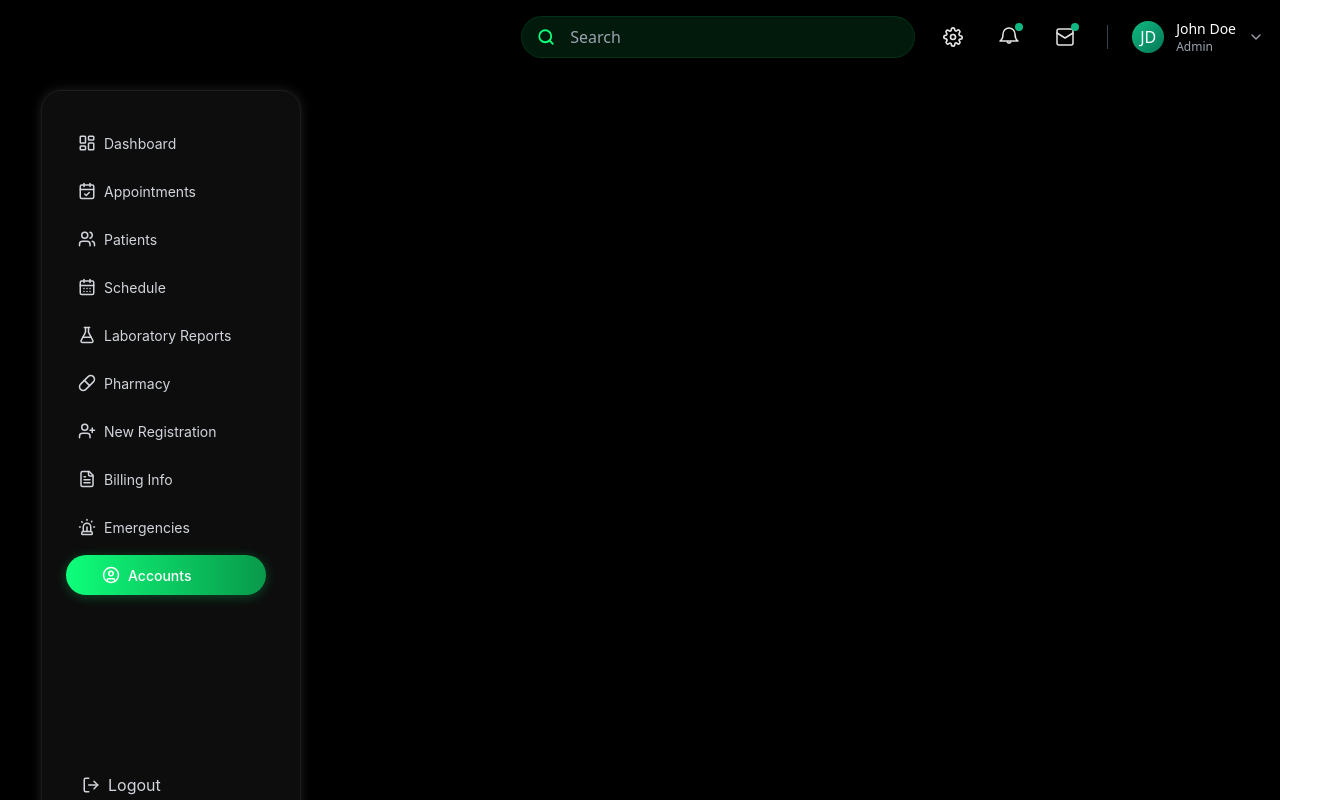
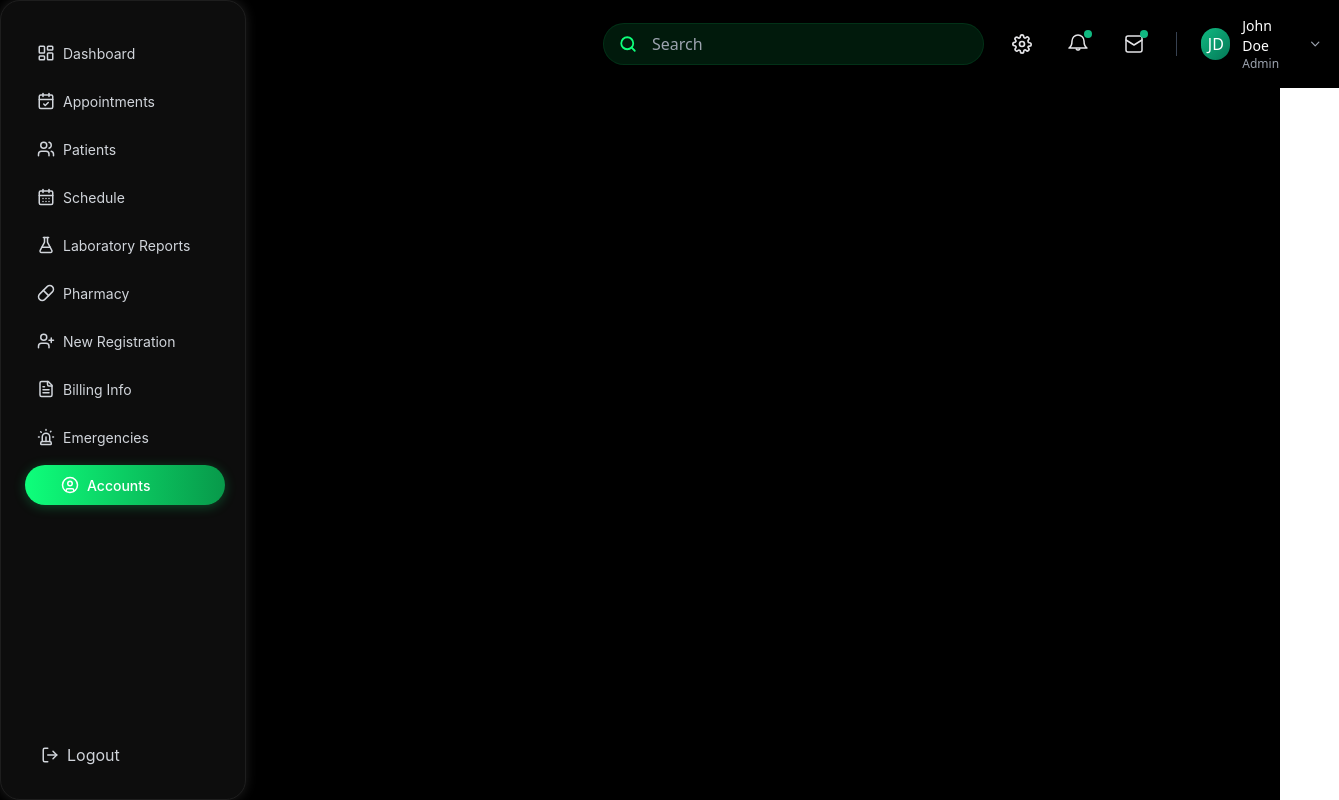
Before and after one commit to Prakash-RajS/New_HMS, a React (Vite) app in the folder hms_frontend/: page /Accounts in a window 1280 px wide. Shown: the whole page, 1339 px wide, since content can reach past the window. Built offline with nearby package versions, Linux system fonts and the light colour scheme.

Commit message:
Update LeftSideBar.jsx

```diff
--- a/hms_frontend/src/components/LeftSideBar.jsx
+++ b/hms_frontend/src/components/LeftSideBar.jsx
@@ -59,6 +59,7 @@
 //   );
 // }
 
+// Sidebar.jsx
 import { NavLink } from "react-router-dom";
 import {
   LayoutDashboard,
@@ -101,7 +102,7 @@ const menuItems = [
 
 export default function Sidebar() {
   return (
-    <div className="w-[260px] h-[calc(100vh-60px)] mt-[90px] ml-[41px] rounded-[20px] border border-[#1E1E1E] bg-[#0D0D0D] shadow-[0px_0px_12px_0px_#FFFFFF1F] flex flex-col justify-between p-4 fixed">
+    <div className="w-[260px] min-h-screen rounded-[20px] border border-[#1E1E1E] bg-[#0D0D0D] shadow-[0px_0px_12px_0px_#FFFFFF1F] flex flex-col justify-between p-4">
       <ul className="flex flex-col gap-2 mt-4 ml-2 text-[14px] text-left font-normal font-['Inter']">
         {menuItems.map((item, idx) => (
           <NavLink
```
